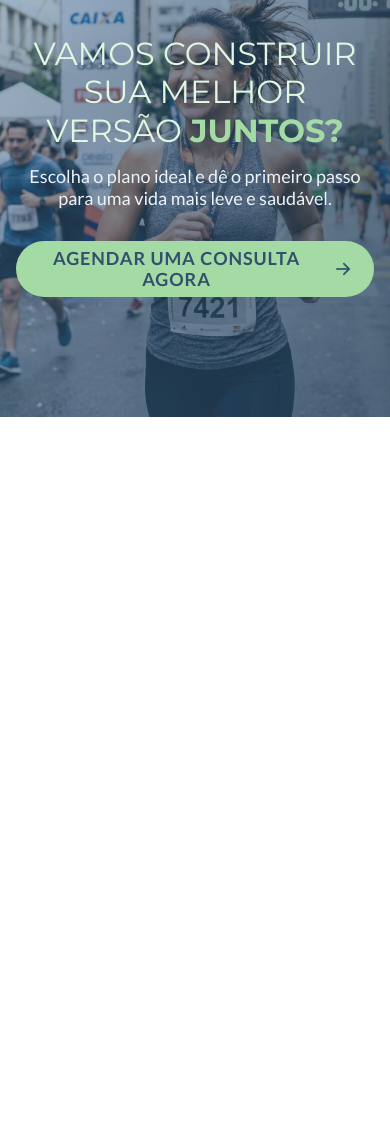
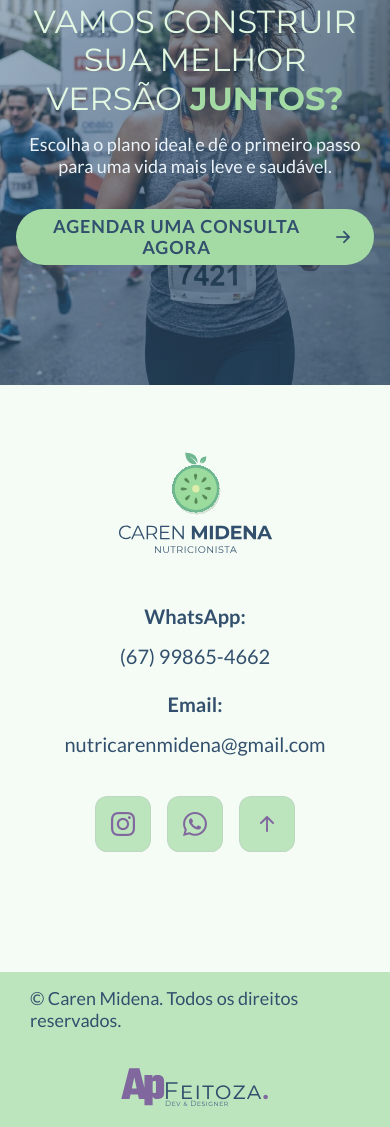
Before and after one commit to Apfeitoza/nutri-landing-page, a website: page index.html in a window 390 px wide. Shown: the part 8934-10061 px from the top of the page. Before the commit the page ends 9351 px from the top, so only its background shows below. Drawn offline with nearby package versions, Linux system fonts and the light colour scheme.

Commit message:
feat(footer): criação do rodapé com integração de ícones sociais e selo da marca

```diff
--- a/index.html
+++ b/index.html
@@ -275,7 +275,7 @@
       </div>
 
       <div class="container p-0 mb-5">
-        <div class="row mx-auto d-flex align-items-stretch justify-content-center g-3">
+        <div class="row mx-auto d-flex align-items-stretch justify-content-center">
           <div class="planos__card col-lg-4 d-flex order-lg-1">
             <div class=" planos__card-wrapper  w-100">
               <h3 class="planos__card-title text-center">Consulta Individual</h3>
@@ -474,10 +474,10 @@
           <p class="depoimentos__title-desc text-uppercase">Veja as transformações de quem confiou no nosso trabalho.</p>
         </div>
 
-        <div class="swiper mySwiper mt-5">
+        <div class="swiper mySwiper mt-5 col-xl-10 mx-xl-auto">
           <div class="swiper-wrapper mx-auto ">
 
-            <div class="swiper-slide depoimentos__card d-flex flex-column justify-content-center">
+            <div class="swiper-slide depoimentos__card d-flex flex-column justify-content-center ">
               <div class="depoimento__card-content position-relative ">
                 <blockquote class="depoimentos__card-quote">
                   <p>Lorem ipsum dolor sit, amet consectetur adipisicing elit.</p>
@@ -534,17 +534,47 @@
   <section class="cta">
     <div class="cta__title-wrapper text-center">
       <h2 class="cta__title">
-        Vamos construir sua melhor versão  <span>Juntos?</span>
+        Vamos construir sua melhor versão <span>Juntos?</span>
       </h2>
       <p class="cta__title-desc">Escolha o plano ideal e dê o primeiro passo para uma vida mais leve e saudável.</p>
     </div>
     <div class="cta__button-wrapper d-flex gap-3 flex-column justify-content-center mx-auto align-items-center col-md-6">
-        <a href="https://wa.me/5567998654662" class="btn btn-primary d-flex align-items-center justify-content-center gap-2 w-100">Agendar uma consulta agora<i class="bi bi-arrow-right-short"></i> </a>
-      </div>
+      <a href="https://wa.me/5567998654662" class="btn btn-primary d-flex align-items-center justify-content-center gap-2 w-100">Agendar uma consulta agora<i class="bi bi-arrow-right-short"></i> </a>
+    </div>
   </section>
 
-  <footer>
+  <footer class="footer">
+    <div class="container">
+      <div class="footer__content-wrapper d-flex align-items-center gap-4 justify-content-between">
+        <a href="https://wa.me/5567998654662"><img src="./img/logo/kiwi-stamp.svg" alt="Caren Midena Nutricionista"></a>
 
+        <ul class="footer__contact-list list-unstyled d-flex align-items-center gap-4 justify-content-center col-md-6">
+          <li class="footer__contact-list-item">
+            <p>WhatsApp:</p>
+            <a href="https://wa.me/5567998654662">(67) 99865-4662</a>
+          </li>
+          <li class="footer__contact-list-item">
+            <p>Email:</p>
+            <a href="mailto:nutricarenmidena@gmail.com">nutricarenmidena@gmail.com</a>
+          </li>
+        </ul>
+        <div class="footer__socials d-flex gap-3 justify-content-center">
+          <a href="https://www.instagram.com/nutricarenmidena/" class="social-icon d-flex align-items-center justify-content-center text-decoration-none">
+            <i class="bi bi-instagram"></i>
+          </a>
+          <a href="https://wa.me/5567998654662" class="social-icon d-flex align-items-center justify-content-center text-decoration-none">
+            <i class="bi bi-whatsapp"></i>
+          </a>
+          <a href="#index" class="social-icon d-flex align-items-center justify-content-center text-decoration-none">
+            <i class="bi bi-arrow-up-short" style="font-size: 32px;"></i>
+          </a>
+        </div>
+      </div>
+    </div>
+    <div class="footer__copy d-flex justify-content-between align-items-center">
+      <p class="footer__copy-desc">© Caren Midena. Todos os direitos reservados.</p>
+      <img class="footer__copy-logo" src="./img/logo/Mylogo.svg" alt="Ap Feitoza Dev e Designer">
+    </div>
   </footer>
 
 
--- a/scss/_depoimentos.scss
+++ b/scss/_depoimentos.scss
@@ -45,6 +45,12 @@
     }
   }
 
+  .mySwiper{
+    @include device(xl){
+      gap: 24px!important;
+    }
+  }
+
   .swiper-pagination.swiper_depoimentos {
     position: relative;
     bottom: 0;
--- a/scss/_footer.scss
+++ b/scss/_footer.scss
@@ -0,0 +1,64 @@
+.footer {
+  padding-top: 64px;
+  padding-bottom: 0px;
+  @include device(m) {
+    padding-top: 120px;
+  }
+  background-color: $b-color-0;
+  &__content-wrapper {
+    flex-direction: column;
+    @include device(m) {
+      flex-direction: row;
+    }
+  }
+
+  &__contact-list {
+    @include type-2(20);
+    text-align: center;
+    flex-direction: column;
+    color: $s-color-6;
+    margin-top: 24px;
+    @include device(m) {
+      text-align: start;
+      flex-direction: row;
+      margin-top: 0;
+      margin-bottom: 0;
+    }
+    p {
+      font-weight: bold;
+    }
+    a {
+      color: $s-color-6;
+      text-decoration: none;
+      transition: color 0.3s ease;
+      &:hover {
+        color: $b-color-4;
+      }
+    }
+  }
+  &__copy {
+    flex-direction: column;
+    @include device(m) {
+      flex-direction: row;
+    }
+    width: 100%;
+    margin-top: 120px;
+    padding: 16px 30px;
+    background-color: $b-color-2;
+    &-desc {
+      @include type-2(18);
+      color: $s-color-6;
+      @include device(m) {
+        @include type-2(20);
+        margin-bottom: 0;
+      }
+    }
+    &-logo {
+      display: block;
+      margin-top: 16px;
+      @include device(m) {
+        margin-top: 0;
+      }
+    }
+  }
+}
--- a/scss/_planos.scss
+++ b/scss/_planos.scss
@@ -30,9 +30,9 @@
       }
     }
     &-content {
-      display: flex; // Faz a lista também ser flex
-      flex-direction: column; // Itens da lista um embaixo do outro
-      flex-grow: 1; // O SEGREDO: faz a lista "esticar" e ocupar o espaço vazio
+      display: flex;
+      flex-direction: column;
+      flex-grow: 1;
       margin-bottom: 0;
     }
     &-etiqueta {
```
Also changed, not shown: css/style.css.
